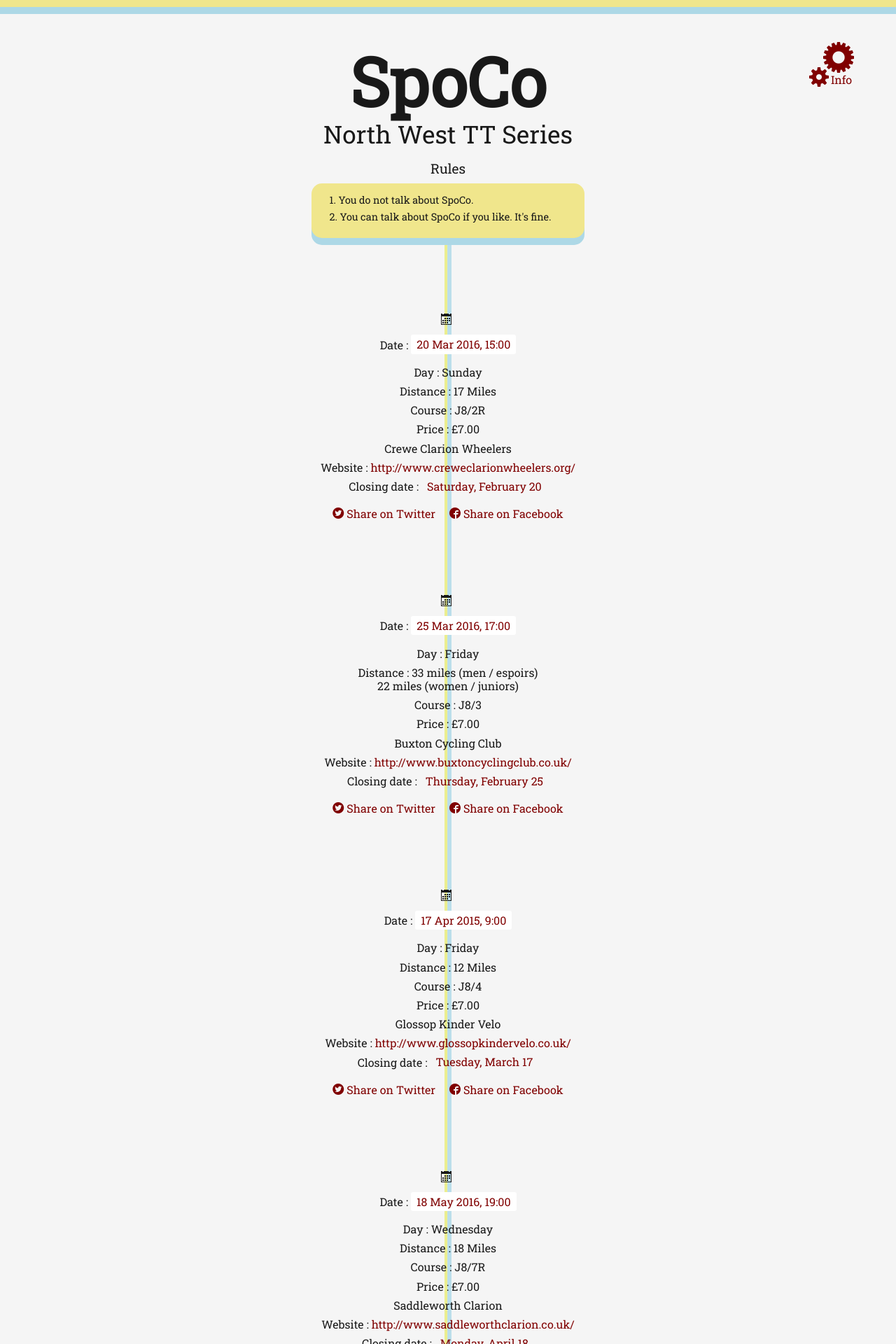
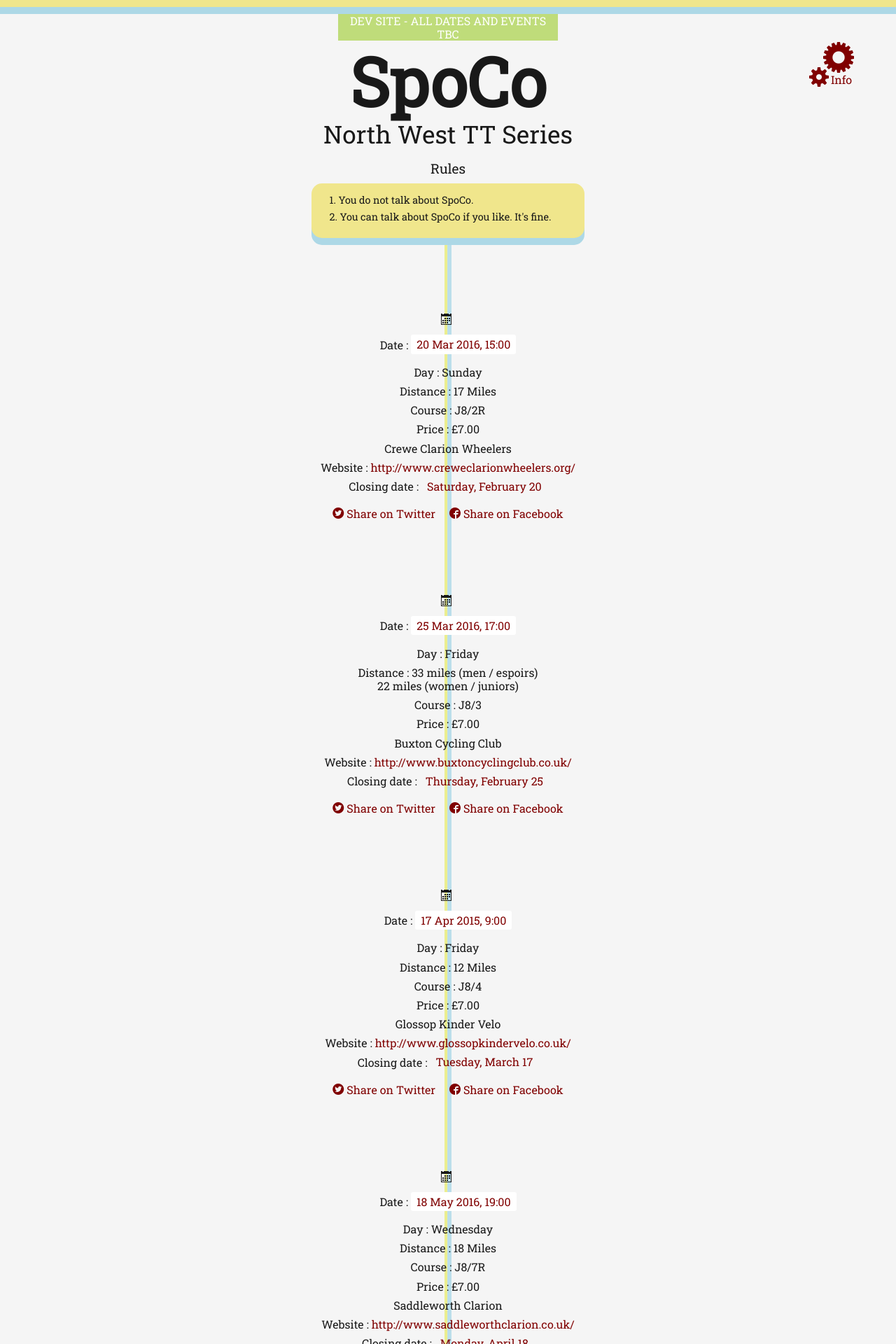
Before and after one commit to welt/spoco-nw, a Jekyll site: the page built from index.html, in a window 1280 px wide. Shown: the top 1920 px of the page at 70% size. Built offline with Jekyll 4.4.1, drawn with Linux system fonts in a browser that asks for light colours; nearby versions of some CDN libraries; some web fonts are replaced; Markdown is read by kramdown in place of the engine named in the settings.

Commit message:
adds dev site warning

```diff
--- /dev/null
+++ b/_includes/ribbon.html
@@ -0,0 +1,3 @@
+<div class="wrapper">
+       <div class="ribbon-wrapper-green"><div class="ribbon-green">DEV SITE - ALL DATES AND EVENTS TBC</div></div>
+</div>
--- a/_layouts/default.html
+++ b/_layouts/default.html
@@ -9,6 +9,8 @@
 </head>
 {% capture layout %}{% if page.layout %}layout-{{ page.layout }}{% endif %}{% endcapture %}
 <body class="{{ layout }}">
+
+	{% include ribbon.html %}
 
 	<header>
 		{% include header-default.html %}
--- a/_layouts/events.html
+++ b/_layouts/events.html
@@ -13,6 +13,8 @@
 </head>
 {% capture layout %}{% if page.layout %}layout-{{ page.layout }}{% endif %}{% endcapture %}
 <body class="{{ layout }}">
+
+	{% include ribbon.html %}
 
 	<header>
 		{% include header-home.html %}
--- /dev/null
+++ b/css/_ribbon.scss
@@ -0,0 +1,14 @@
+.wrapper {
+  top: 20px;
+  position: fixed;
+  left: 50%;
+  margin-left: -157px;
+  z-index: 90;
+  width: 314px;
+  text-align: center;
+}
+
+.ribbon-wrapper-green {
+ background-color: #BFDC7A;
+ color: white;
+}
--- a/css/main.scss
+++ b/css/main.scss
@@ -6,6 +6,8 @@
 @import "icons";
 
 @import "nav";
+
+@import "ribbon";
 
 @import "addtocalendar"; // https://addtocalendar.com
 
```
